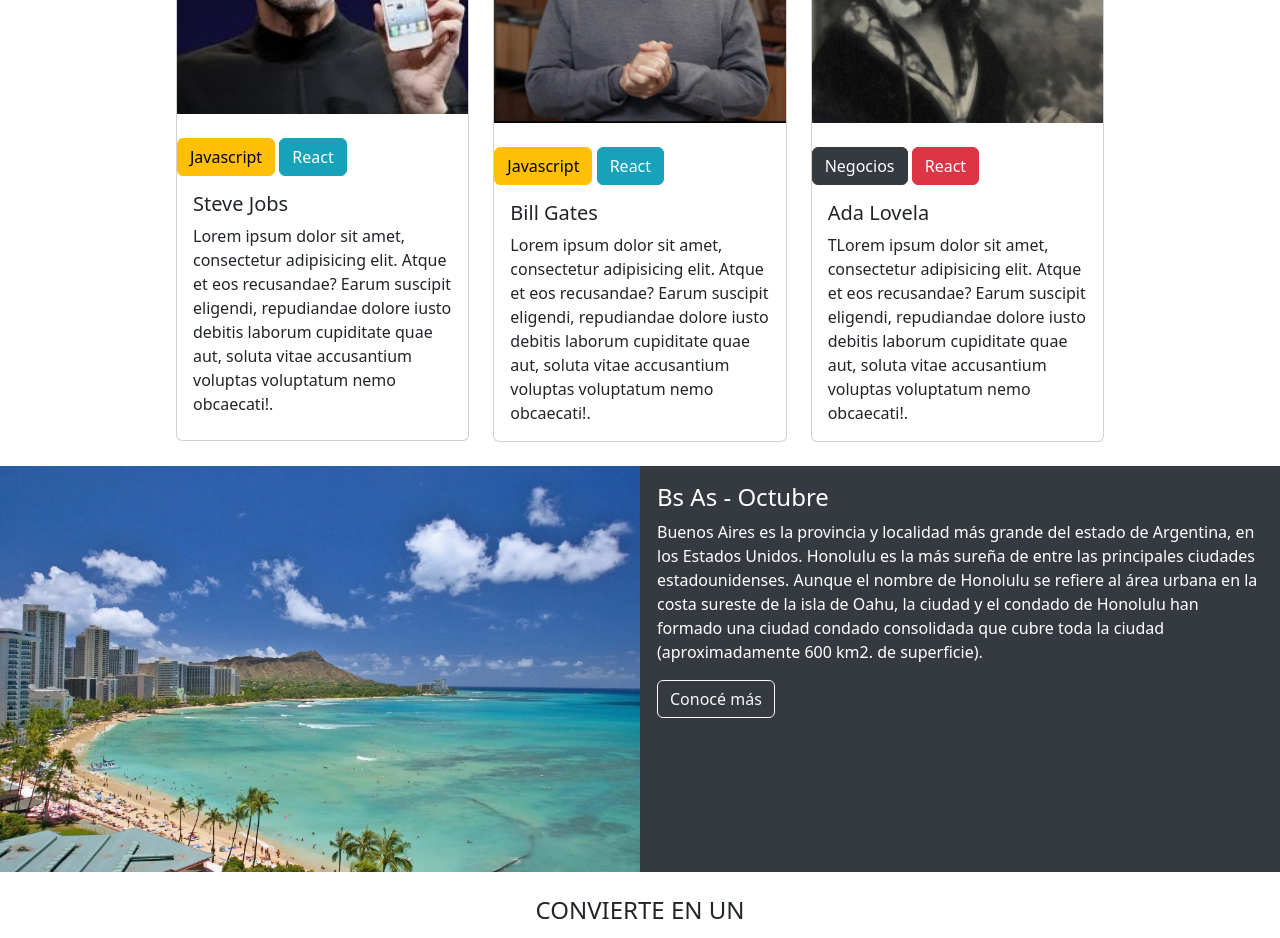
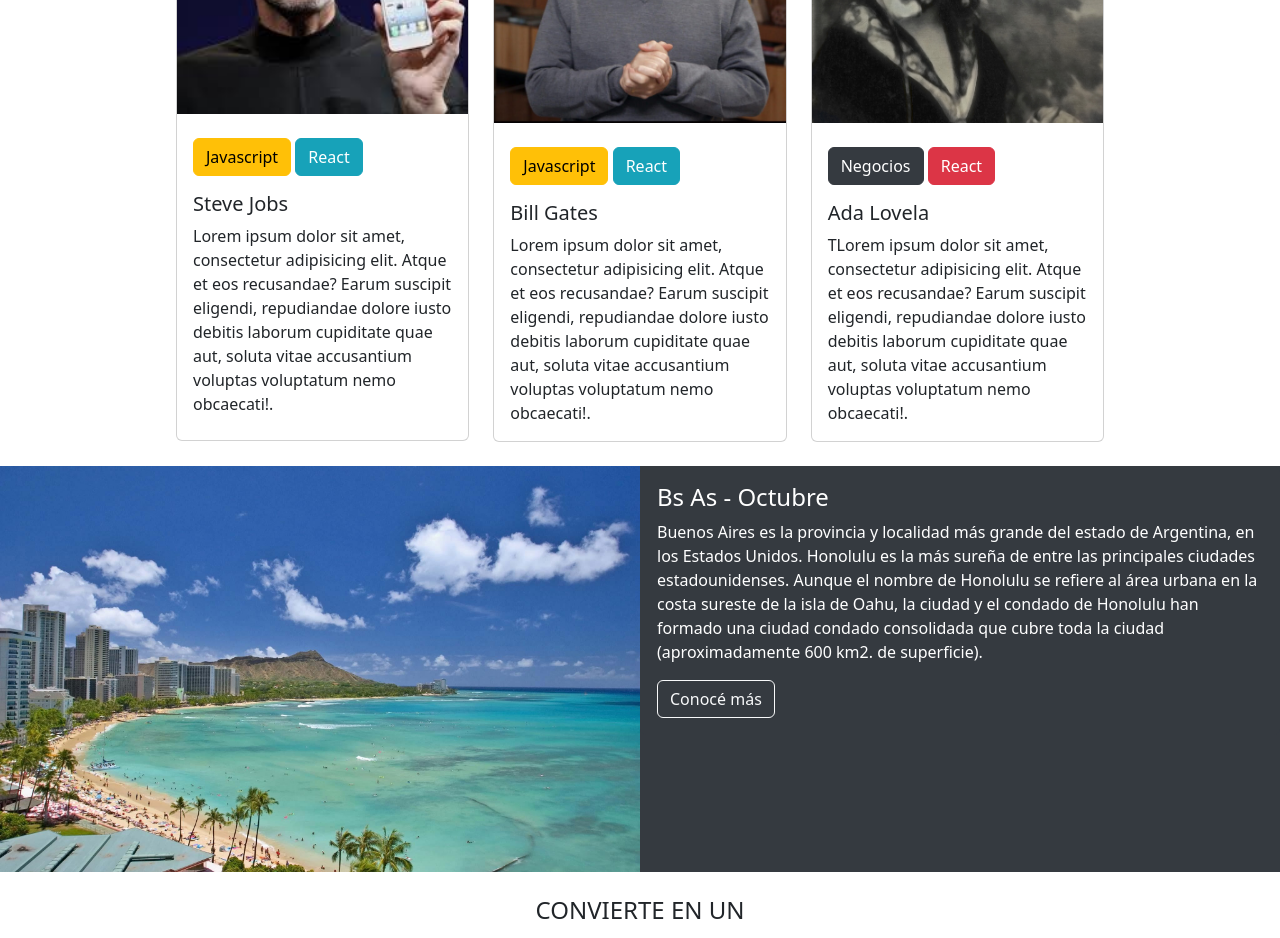
Before and after one commit to marfe11984/23548, a plain HTML site: page index.html in a window 1280 px wide. Shown: the part 1300-2238 px from the top of the page. Drawn offline with nearby package versions, Linux system fonts and the light colour scheme.

Commit message:
modificación del index.html

```diff
--- a/index.html
+++ b/index.html
@@ -103,7 +103,7 @@
             <div class="card">
               <img src="./imagenes/steve.jpg" class="card-img-top" alt="Steve Jobs" loading="lazy">
               <br>
-              <div class="d-grid gap-2 d-md-block">
+              <div class="d-grid gap-2 d-md-block ms-3 me-auto">
                 <button class="btn btn-warning btnjava" type="button">Javascript</button>
                 <button class="btn btn-info text-white btnreact" type="button">React</button>
               </div>
@@ -120,7 +120,7 @@
             <div class="card">
               <img src="./imagenes/bill.jpg" class="card-img-top" alt="Bill Gates" loading="lazy">
               <br>
-              <div class="d-grid gap-2 d-md-block">
+              <div class="d-grid gap-2 d-md-block ms-3 me-auto">
                 <button class="btn btn-warning btnjava" type="button">Javascript</button>
                 <button class="btn btn-info text-white btnreact" type="button">React</button>
               </div>
@@ -136,7 +136,7 @@
             <div class="card">
               <img src="./imagenes/ada.jpeg" class="card-img-top" alt="Ada Lovela" loading="lazy">
               <br>
-              <div class="d-grid gap-2 d-md-block">
+              <div class="d-grid gap-2 d-md-block ms-3 me-auto">
                 <button class="btn btn-secondary btnnegocios" type="button">Negocios</button>
                 <button class="btn btn-danger btnstartups" type="button">React</button>
               </div>
```
